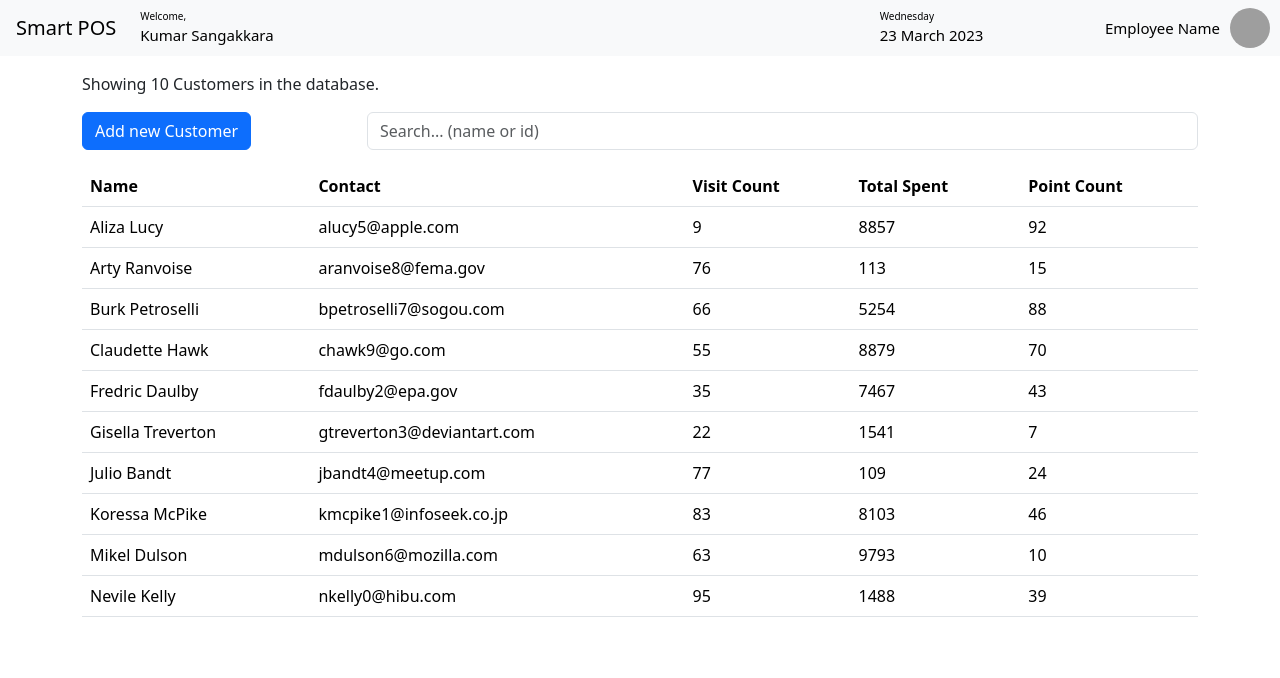
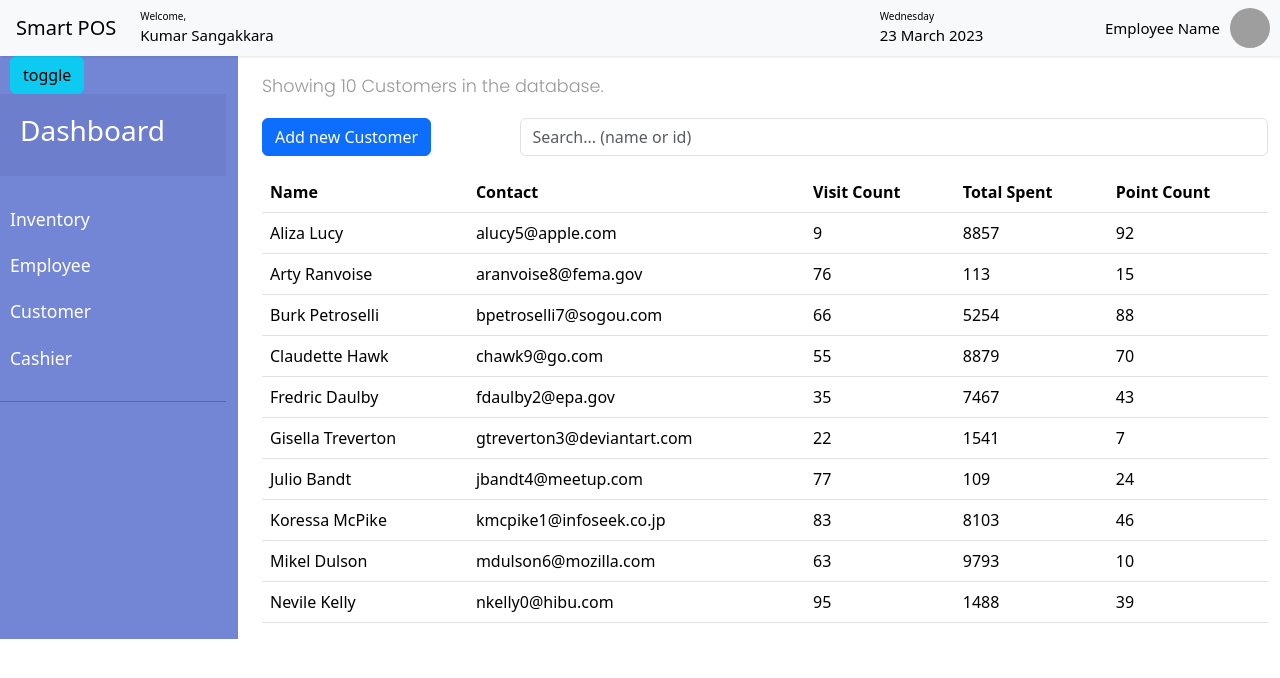
Before and after one commit to ChandiH/smart_pos_web, a React (Create React App) app: page /customers in a window 1280 px wide. Shown: the top 678 px of the page. Built offline with nearby package versions, Linux system fonts and the light colour scheme; grey boxes are pictures that could not be loaded.

Commit message:
side bar added

```diff
--- a/public/index.html
+++ b/public/index.html
@@ -40,11 +40,17 @@
       To create a production bundle, use `npm run build` or `yarn build`.
     -->
     <script src="https://code.jquery.com/jquery-3.2.1.slim.min.js" integrity="sha384-KJ3o2DKtIkvYIK3UENzmM7KCkRr/rE9/Qpg6aAZGJwFDMVNA/GpGFF93hXpG5KkN" crossorigin="anonymous"></script>
-    <script src="https://cdn.jsdelivr.net/npm/popper.js@1.12.9/dist/umd/popper.min.js" integrity="sha384-ApNbgh9B+Y1QKtv3Rn7W3mgPxhU9K/ScQsAP7hUibX39j7fakFPskvXusvfa0b4Q" crossorigin="anonymous"></script>
+    <!-- <script src="https://cdn.jsdelivr.net/npm/popper.js@1.12.9/dist/umd/popper.min.js" integrity="sha384-ApNbgh9B+Y1QKtv3Rn7W3mgPxhU9K/ScQsAP7hUibX39j7fakFPskvXusvfa0b4Q" crossorigin="anonymous"></script> -->
     <script src="https://cdn.jsdelivr.net/npm/bootstrap@4.0.0/dist/js/bootstrap.min.js" integrity="sha384-JZR6Spejh4U02d8jOt6vLEHfe/JQGiRRSQQxSfFWpi1MquVdAyjUar5+76PVCmYl" crossorigin="anonymous"></script>
     <script src="https://cdn.jsdelivr.net/npm/bootstrap@5.3.0-alpha3/dist/js/bootstrap.bundle.min.js"
         integrity="sha384-ENjdO4Dr2bkBIFxQpeoTz1HIcje39Wm4jDKdf19U8gI4ddQ3GYNS7NTKfAdVQSZe"
         crossorigin="anonymous"></script>
-
+        <script type="text/javascript">
+          $(document).ready(function () {
+              $('#sidebarCollapse').on('click', function () {
+                  $('#sidebar').toggleClass('active');
+              });
+          });
+      </script>
   </body>
 </html>
--- a/src/App.js
+++ b/src/App.js
@@ -15,19 +15,18 @@ import {
   UserRoles,
 } from "./screens";
 import NavBar from "./components/NavBar/navBar";
+import SideBar from "./components/NavBar/sideBar";
 import "./App.css";
+import "./components/NavBar/sideBar.css";
 
 class App extends Component {
   render() {
     return (
       <React.Fragment>
         <NavBar />
-        <div className="row" style={{ backgroundColor: "#282C35" }}>
-          {/* <div className="col-3"><SideBar /></div> */}
-          <div
-            className="col"
-            style={{ backgroundColor: "white", borderWidth: 5 }}
-          >
+        <div className="row" style={{ height: "100hv" }}>
+          <SideBar />
+          <div className="container-fluid col">
             <Switch>
               {/* Employees Management */}
               <Route path="/employee/new" component={EmployeeForm} />
--- /dev/null
+++ b/src/components/NavBar/sideBar.css
@@ -0,0 +1,254 @@
+/*
+    DEMO STYLE
+*/
+
+@import "https://fonts.googleapis.com/css?family=Poppins:300,400,500,600,700";
+body {
+    font-family: 'Poppins', sans-serif;
+    background: #fafafa;
+}
+
+p {
+    font-family: 'Poppins', sans-serif;
+    font-size: 1.1em;
+    font-weight: 300;
+    line-height: 1.7em;
+    color: #999;
+}
+
+a,
+a:hover,
+a:focus {
+    color: inherit;
+    text-decoration: none;
+    transition: all 0.3s;
+}
+
+.navbar {
+    padding: 15px 10px;
+    background: #fff;
+    border: none;
+    border-radius: 0;
+    box-shadow: 1px 1px 3px rgba(0, 0, 0, 0.1);
+}
+
+.navbar-btn {
+    box-shadow: none;
+    outline: none !important;
+    border: none;
+}
+
+.line {
+    width: 100%;
+    height: 1px;
+    border-bottom: 1px dashed #ddd;
+    margin: 40px 0;
+}
+
+i,
+span {
+    display: inline-block;
+}
+
+/* ---------------------------------------------------
+    SIDEBAR STYLE
+----------------------------------------------------- */
+
+.wrapper {
+    display: flex;
+    align-items: stretch;
+}
+
+#sidebar {
+    min-width: 250px;
+    max-width: 250px;
+    background: #7386D5;
+    color: #fff;
+    transition: all 0.3s;
+}
+
+#sidebar.active {
+    min-width: 80px;
+    max-width: 80px;
+    text-align: center;
+}
+
+#sidebar.active .sidebar-header h3,
+#sidebar.active .CTAs {
+    display: none;
+}
+
+#sidebar.active .sidebar-header strong {
+    display: block;
+}
+
+#sidebar ul li a {
+    text-align: left;
+}
+
+#sidebar.active ul li a {
+    padding: 20px 10px;
+    text-align: center;
+    font-size: 0.85em;
+}
+
+#sidebar.active ul li a i {
+    margin-right: 0;
+    display: block;
+    font-size: 1.8em;
+    margin-bottom: 5px;
+}
+
+#sidebar.active ul ul a {
+    padding: 10px !important;
+}
+
+#sidebar.active .dropdown-toggle::after {
+    top: auto;
+    bottom: 10px;
+    right: 50%;
+    -webkit-transform: translateX(50%);
+    -ms-transform: translateX(50%);
+    transform: translateX(50%);
+}
+
+#sidebar .sidebar-header {
+    padding: 20px;
+    background: #6d7fcc;
+}
+
+#sidebar .sidebar-header strong {
+    display: none;
+    font-size: 1.8em;
+}
+
+#sidebar ul.components {
+    padding: 20px 0;
+    border-bottom: 1px solid #47748b;
+}
+
+#sidebar ul li a {
+    padding: 10px;
+    font-size: 1.1em;
+    display: block;
+}
+
+#sidebar ul li a:hover {
+    color: #7386D5;
+    background: #fff;
+}
+
+#sidebar ul li a i {
+    margin-right: 10px;
+}
+
+#sidebar ul li.active>a,
+a[aria-expanded="true"] {
+    color: #fff;
+    background: #6d7fcc;
+}
+
+a[data-toggle="collapse"] {
+    position: relative;
+}
+
+.dropdown-toggle::after {
+    display: block;
+    position: absolute;
+    top: 50%;
+    right: 20px;
+    transform: translateY(-50%);
+}
+
+ul ul a {
+    font-size: 0.9em !important;
+    padding-left: 30px !important;
+    background: #6d7fcc;
+}
+
+ul.CTAs {
+    padding: 20px;
+}
+
+ul.CTAs a {
+    text-align: center;
+    font-size: 0.9em !important;
+    display: block;
+    border-radius: 5px;
+    margin-bottom: 5px;
+}
+
+a.download {
+    background: #fff;
+    color: #7386D5;
+}
+
+a.article,
+a.article:hover {
+    background: #6d7fcc !important;
+    color: #fff !important;
+}
+
+/* ---------------------------------------------------
+    CONTENT STYLE
+----------------------------------------------------- */
+
+#content {
+    width: 100%;
+    padding: 20px;
+    min-height: 100vh;
+    transition: all 0.3s;
+}
+
+/* ---------------------------------------------------
+    MEDIAQUERIES
+----------------------------------------------------- */
+
+@media (max-width: 768px) {
+    #sidebar {
+        min-width: 80px;
+        max-width: 80px;
+        text-align: center;
+        margin-left: -80px !important;
+    }
+    .dropdown-toggle::after {
+        top: auto;
+        bottom: 10px;
+        right: 50%;
+        -webkit-transform: translateX(50%);
+        -ms-transform: translateX(50%);
+        transform: translateX(50%);
+    }
+    #sidebar.active {
+        margin-left: 0 !important;
+    }
+    #sidebar .sidebar-header h3,
+    #sidebar .CTAs {
+        display: none;
+    }
+    #sidebar .sidebar-header strong {
+        display: block;
+    }
+    #sidebar ul li a {
+        padding: 20px 10px;
+    }
+    #sidebar ul li a span {
+        font-size: 0.85em;
+    }
+    #sidebar ul li a i {
+        margin-right: 0;
+        display: block;
+    }
+    #sidebar ul ul a {
+        padding: 10px !important;
+    }
+    #sidebar ul li a i {
+        font-size: 1.3em;
+    }
+    #sidebar {
+        margin-left: 0;
+    }
+    #sidebarCollapse span {
+        display: none;
+    }
+}
--- a/src/components/NavBar/sideBar.jsx
+++ b/src/components/NavBar/sideBar.jsx
@@ -1,7 +1,97 @@
 import React from "react";
+import { NavLink } from "react-router-dom";
+import "./sideBar.css";
 
 const SideBar = () => {
-  return <h1>SideBar</h1>;
+  return (
+    <nav id="sidebar">
+      <button
+        type="button"
+        id="sidebarCollapse"
+        class="btn btn-info"
+        style={{ marginLeft: 10 }}
+      >
+        {/* <FormatListBulletedIcon /> */}
+        toggle
+      </button>
+      <div class="sidebar-header">
+        <NavLink className="nav-link" to="/dashboard">
+          <h3>Dashboard</h3>
+          <strong>DB</strong>
+        </NavLink>
+      </div>
+
+      <ul class="list-unstyled components">
+        {/* <li class="active">
+          <a
+            href="#homeSubmenu"
+            data-toggle="collapse"
+            aria-expanded="false"
+            class="dropdown-toggle"
+          >
+            <AccountTreeIcon />
+            Branches
+          </a>
+          <ul class="collapse list-unstyled" id="homeSubmenu">
+            <li>
+              <a href="#">Moratuwa</a>
+            </li>
+            <li>
+              <a href="#">Colombo</a>
+            </li>
+            <li>
+              <a href="#">Kandy</a>
+            </li>
+          </ul>
+        </li> */}
+        <li>
+          <NavLink className="nav-link" to="/inventory">
+            Inventory
+          </NavLink>
+        </li>
+        <li>
+          <NavLink className="nav-link" to="/employee">
+            Employee
+          </NavLink>
+        </li>
+
+        <li>
+          <NavLink className="nav-link" to="/customers">
+            Customer
+          </NavLink>
+        </li>
+        {/* <li>
+          <a
+            href="#pageSubmenu"
+            data-toggle="collapse"
+            aria-expanded="false"
+            class="dropdown-toggle"
+          >
+            <i class="fas fa-copy"></i>
+            Inventory
+          </a>
+          <ul class="collapse list-unstyled" id="pageSubmenu">
+            <li>
+              <NavLink className="nav-link" to="/inventory">
+                List
+              </NavLink>
+            </li>
+            <li>
+              <a href="#">Page 2</a>
+            </li>
+            <li>
+              <a href="#">Page 3</a>
+            </li>
+          </ul>
+        </li> */}
+        <li>
+          <NavLink className="nav-link" to="/customers">
+            Cashier
+          </NavLink>
+        </li>
+      </ul>
+    </nav>
+  );
 };
 
 export default SideBar;
```
